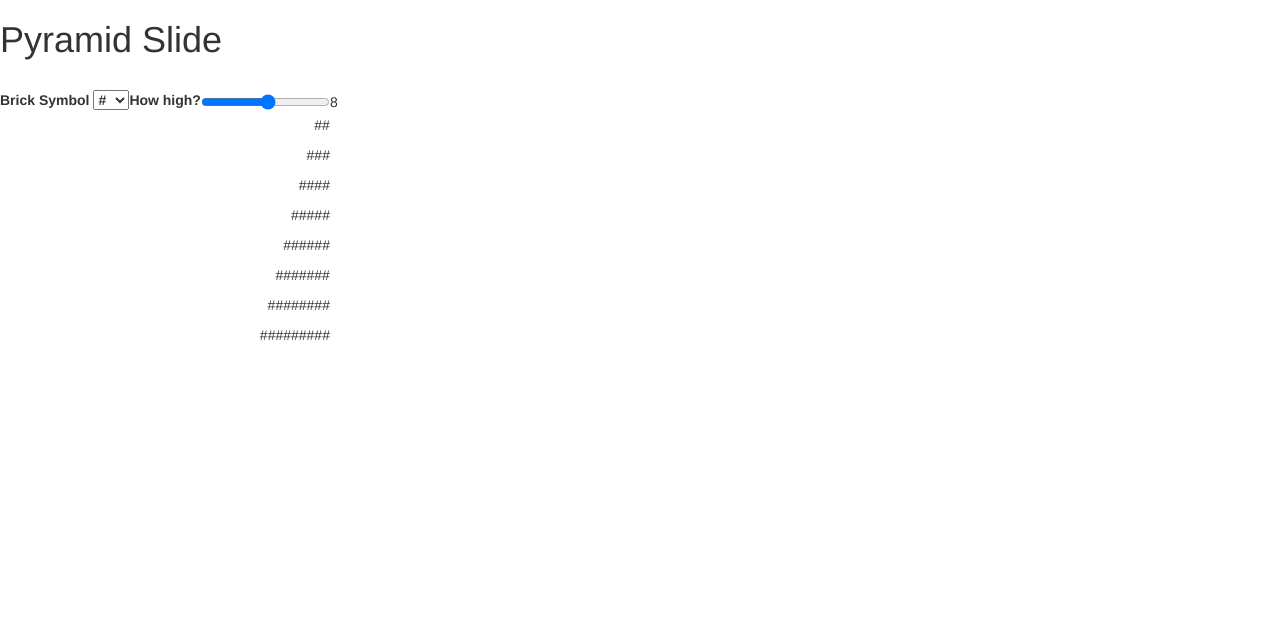
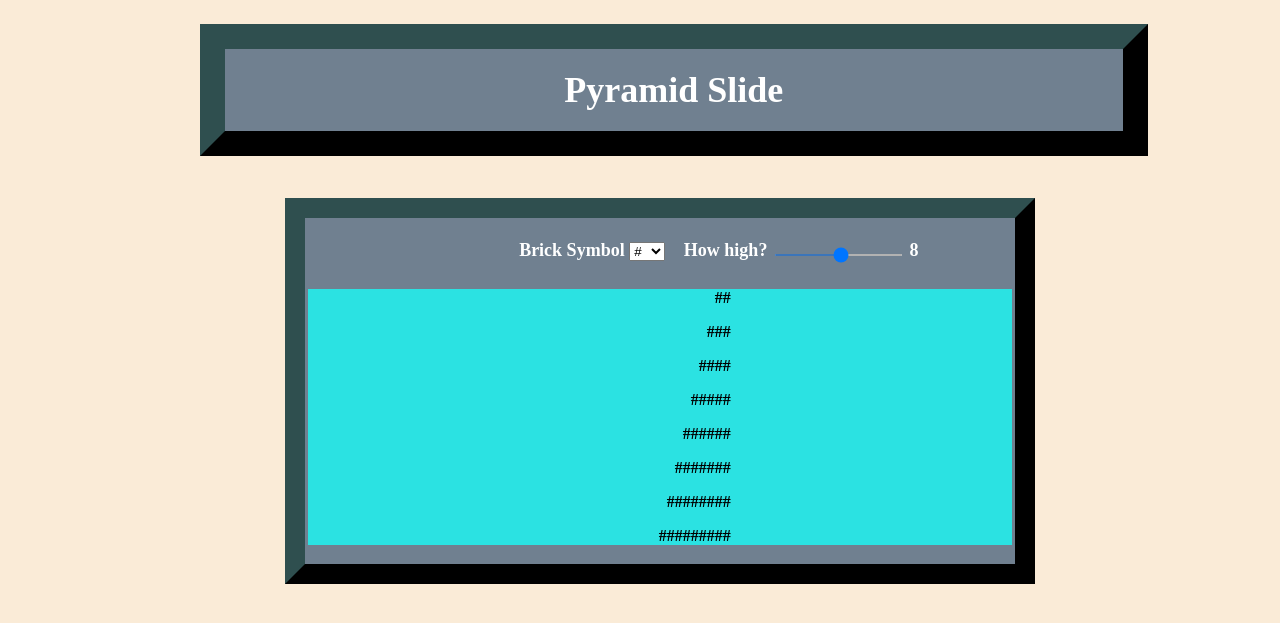
Before and after one commit to magi196502/pyramid-slide, a Flask app: page / in a window 1280 px wide. Shown: the top 623 px of the page. Run offline with Flask 2, Linux system fonts and the light colour scheme; some libraries are stand-ins or nearby versions.

Commit message:
Formatting added and completed project

```diff
--- a/static/css/pyramid.css
+++ b/static/css/pyramid.css
@@ -1,14 +1,109 @@
 
+body {
+    margin-left: 200px;
+    -webkit-box-align: center;
+    background-color: antiquewhite;
+    align-items: center;
+}
+
+h1 {
+    background-color: slategrey;
+
+    text-align: center;
+    color: white;
+    text-align: center;
+    font-size: 36px;
+    font-weight: bold;
+    padding: 20px;
+    width: 80%;
+    border-color: darkslategrey;
+    border-width: 25px;
+    border-style:outset;
+}
 
 #pyramid {
+    -webkit-box-align: center;
+    background-color: rgb(43, 226, 226);
+    white-space: pre;
+    text-align: right;
+    padding-right: 40%;
+}
 
-/*  line-height: 0; */
-/*    font-size: 15px; */
-    white-space: pre;
+label {
+    font-weight: bold;
 }
 
 div {
     white-space: pre;
+}
+
+table {
+    background-color: slategrey;
+
+    margin-left: 85px;
+    align-self: center;
     text-align: right;
+    border-bottom-style: solid;
+    width: 70%;
+    border-color: darkslategrey;
+    border-width: 20px;
+    border-style:outset;
 
 }
+
+th {
+    margin: 0px;
+    padding: 5px;
+    padding-top: 15px;
+    color: white;
+    -webkit-box-align: center;
+    background-color: slategrey;
+    height: 30px;
+    font-size: 18px;
+    font-weight: bold;
+}
+
+p {
+    font-weight: bold;
+}
+
+option {
+    font-size: 20px;
+    font-weight: bolder;
+}
+.pyramid-row {
+    background-color: rgb(43, 226, 226);
+    font-size: 14px;
+    font-weight: bolder;
+}
+
+.top-section {
+    border:10px;
+}
+
+.brick-type {
+    font-size: 20px;
+    font-weight: bolder;
+}
+
+.brick-type-label {
+    margin-left: 200px;
+    font-weight: bolder;
+}
+
+.top-row {
+    margin-right: 50px;
+    -webkit-box-align: center;
+}
+
+.span-for-height {
+    margin-right: 90px;
+}
+
+.slider {
+    height: 2px;
+    background-color: silver;
+    border-radius: 10px;
+
+
+}
--- a/static/js/pyramid.js
+++ b/static/js/pyramid.js
@@ -42,25 +42,22 @@ function determineHeightAndThenDrawPyramid() {
          // figure out number of bricks and spaces
          var numBricks = row + 2;
          var numSpaces = height - row - 1;
-         var rowSpaces = "";
-         var bricks = "";
+
          // build up a string for this row
          var rowStr = "";
 
          rowSpaces = "";
          for (var i = 0; i < numSpaces; i++) {
             var spaceChar = "&nbsp";                        // &nbsp HTML encoding for a space " "
-            rowSpaces += spaceChar;
+            rowStr += spaceChar;
          }
 
 
          for (var i = 0; i < numBricks; i++) {
 
-            bricks += brickType;
+            rowStr += brickType;
 
         }
-
-        rowStr = rowSpaces + bricks;
 
 
         // insert the paragraph as a child of the container <div>
--- a/templates/base.html
+++ b/templates/base.html
@@ -8,12 +8,13 @@
         <link rel="stylesheet" href="{{url_for('static', filename='css/pyramid.css')}}">
 
         <!-- Bootstrap -->
+        <!--
         <meta charset="utf-8">
         <meta name="viewport" content="width=device-width, initial-scale=1">
         <link rel="stylesheet" href="https://maxcdn.bootstrapcdn.com/bootstrap/3.3.7/css/bootstrap.min.css">
         <script src="https://ajax.googleapis.com/ajax/libs/jquery/3.2.0/jquery.min.js"></script>
         <script src="https://maxcdn.bootstrapcdn.com/bootstrap/3.3.7/js/bootstrap.min.js"></script>
-
+        -->
     </head>
      <!-- Call the drawPyramid() function upon load -->
     <body onload="drawPyramid(8, '#')">
--- a/templates/pyramid.html
+++ b/templates/pyramid.html
@@ -7,41 +7,36 @@
 <br>
 
 
-<table>
-    <tr class="top-row">
-        <td>
-            <label for="BrickType">Brick Symbol
-                <select id="BrickType" onchange="handleSelected()">
-                    <option value="#">#</option>
+    <!-- Table created to add better formatting -->
+    <table>
+        <tr class="top-row">
+            <th>
+                <label for="BrickType" class="brick-type-label">Brick Symbol
+                <select id="BrickType" onchange="handleSelected()" >
+                    <option value="#"selected>#</option>
                     <option value="@">@</option>
                     <option value="X">X</option>
                     <option value="$">$</option>
                 </select>
             </label>
-        </td>
-        <td>
-            <label for="row_height" class="how-high">How high?</label>
-        </td>
-        <td>
-            <input type="range" id="row_height" min="1" max="20"  oninput="setHeight()">
-        </td>
-        <td>
-            <span id="height">8</span>
-        </td>
+            </th>
+            <th>
+            <label for="row_height" class="how-high">How high?
+                <input type="range" id="row_height" class="slider" min="1" max="20"  oninput="setHeight()">
+                <span id="height" class="span-for-height">8</span>
+            </label>
+            </th>
 
-    </tr>
+        </tr>
 
-    <tr>
-        <td colspan="3">
+    <tr  clas="pyramid-row">
+        <td colspan="2">
             <div id="pyramid" class="pyramid"></div>
         </td>
     </tr>
 
 
 </table>
-    <div class="top-section">
-
-    </div>
 
 
 {% endblock %}
```
